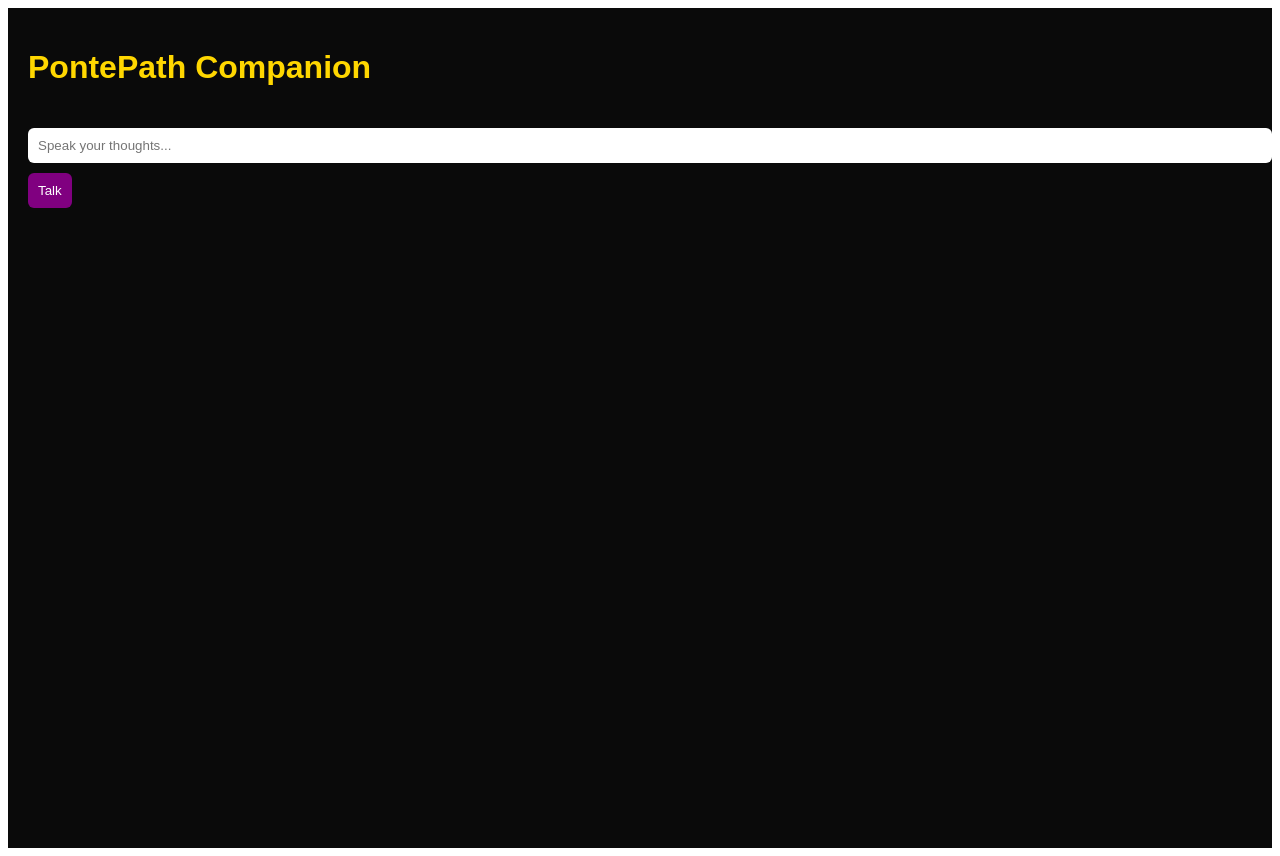
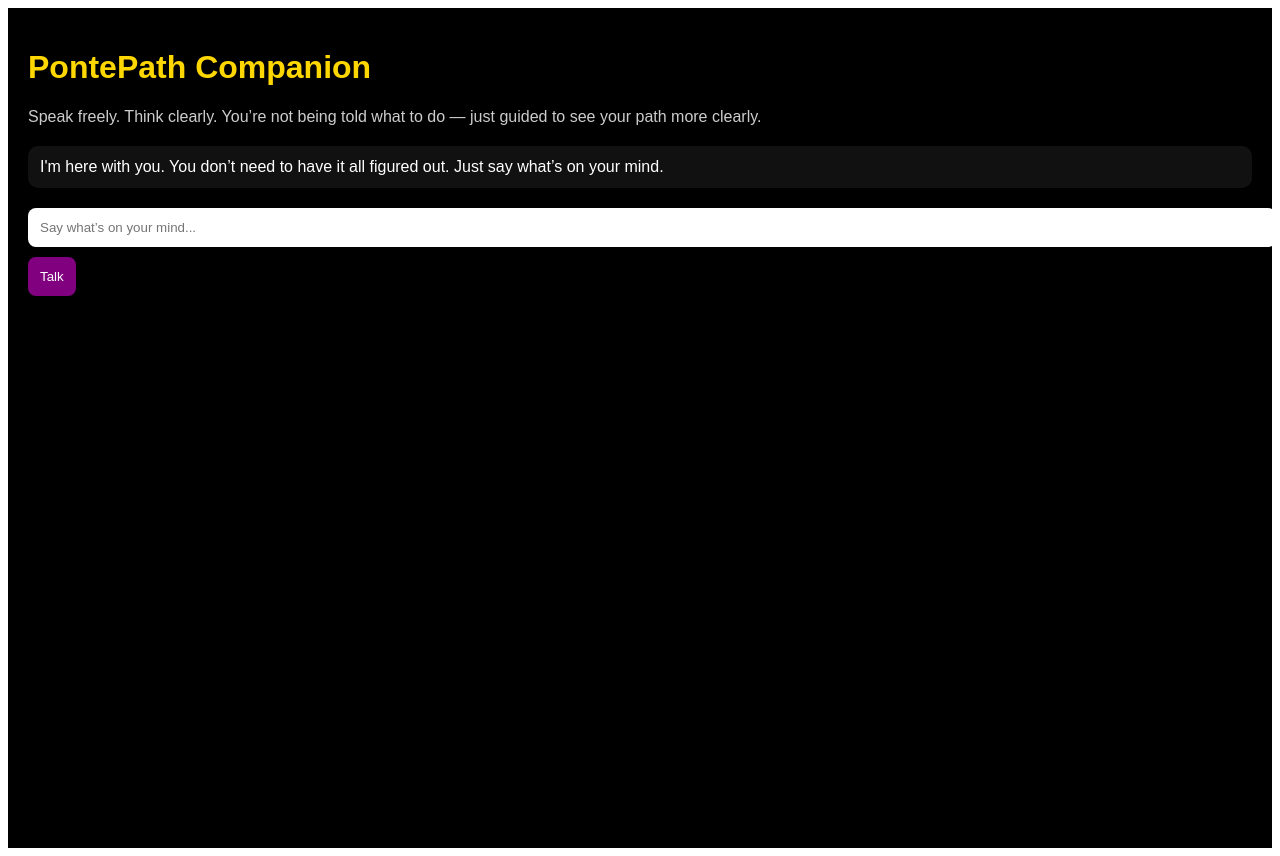
Before and after one commit to pontepath59/PontePath-app, a Next.js app: page /ai in a window 1280 px wide. Built offline with nearby package versions, Linux system fonts and the light colour scheme.

Commit message:
Update ai.js

```diff
--- a/pages/ai.js
+++ b/pages/ai.js
@@ -4,75 +4,99 @@ export default function AI() {
 
   const [input, setInput] = useState("");
 
-  const [messages, setMessages] = useState([]);
+  const [messages, setMessages] = useState([
 
-  const sendMessage = async () => {
+    {
+
+      role: "assistant",
+
+      content:
+
+        "I'm here with you. You don’t need to have it all figured out. Just say what’s on your mind."
+
+    }
+
+  ]);
+
+  const sendMessage = () => {
 
     if (!input) return;
 
     const userMessage = { role: "user", content: input };
 
-    const updatedMessages = [...messages, userMessage];
+    // Simple companion response (no backend, no API)
 
-    setMessages(updatedMessages);
+    const companionResponse = {
+
+      role: "assistant",
+
+      content: generateResponse(input)
+
+    };
+
+    setMessages([...messages, userMessage, companionResponse]);
 
     setInput("");
 
-    const response = await fetch("/api/ai", {
+  };
 
-      method: "POST",
+  const generateResponse = (text) => {
 
-      headers: {
-
-        "Content-Type": "application/json",
-
-      },
-
-      body: JSON.stringify({ messages: updatedMessages }),
-
-    });
-
-    const data = await response.json();
-
-    const aiMessage = { role: "assistant", content: data.reply };
-
-    setMessages([...updatedMessages, aiMessage]);
+    return "I hear you. Take a second with that... what feels most important to you right now?";
 
   };
 
   return (
 
-    <div style={{
+    <div
 
-      background: "#0a0a0a",
+      style={{
 
-      color: "white",
+        background: "#000",
 
-      minHeight: "100vh",
+        color: "white",
 
-      padding: 20,
+        minHeight: "100vh",
 
-      fontFamily: "Arial"
+        padding: 20,
 
-    }}>
+        fontFamily: "Arial"
+
+      }}
+
+    >
 
       <h1 style={{ color: "gold" }}>PontePath Companion</h1>
 
-      <div style={{ marginTop: 20 }}>
+      <p style={{ color: "#ccc", marginBottom: 20 }}>
 
-        {messages.map((msg, index) => (
+        Speak freely. Think clearly. You’re not being told what to do — just
 
-          <div key={index} style={{
+        guided to see your path more clearly.
 
-            marginBottom: 15,
+      </p>
 
-            padding: 10,
+      <div style={{ marginBottom: 20 }}>
 
-            background: msg.role === "user" ? "#333" : "#1a1a1a",
+        {messages.map((msg, i) => (
 
-            borderRadius: 6
+          <div
 
-          }}>
+            key={i}
+
+            style={{
+
+              background: msg.role === "user" ? "#333" : "#111",
+
+              padding: 12,
+
+              borderRadius: 10,
+
+              marginBottom: 10
+
+            }}
+
+          >
 
             {msg.content}
 
@@ -88,19 +112,19 @@ export default function AI() {
 
         onChange={(e) => setInput(e.target.value)}
 
-        placeholder="Speak your thoughts..."
+        placeholder="Say what’s on your mind..."
 
         style={{
 
           width: "100%",
 
-          padding: 10,
+          padding: 12,
 
-          marginTop: 20,
+          borderRadius: 8,
 
-          borderRadius: 6,
+          border: "none",
 
-          border: "none"
+          marginBottom: 10
 
         }}
 
@@ -112,17 +136,15 @@ export default function AI() {
 
         style={{
 
-          marginTop: 10,
-
-          padding: 10,
-
           background: "purple",
 
           color: "white",
 
+          padding: 12,
+
           border: "none",
 
-          borderRadius: 6
+          borderRadius: 8
 
         }}
 
```
